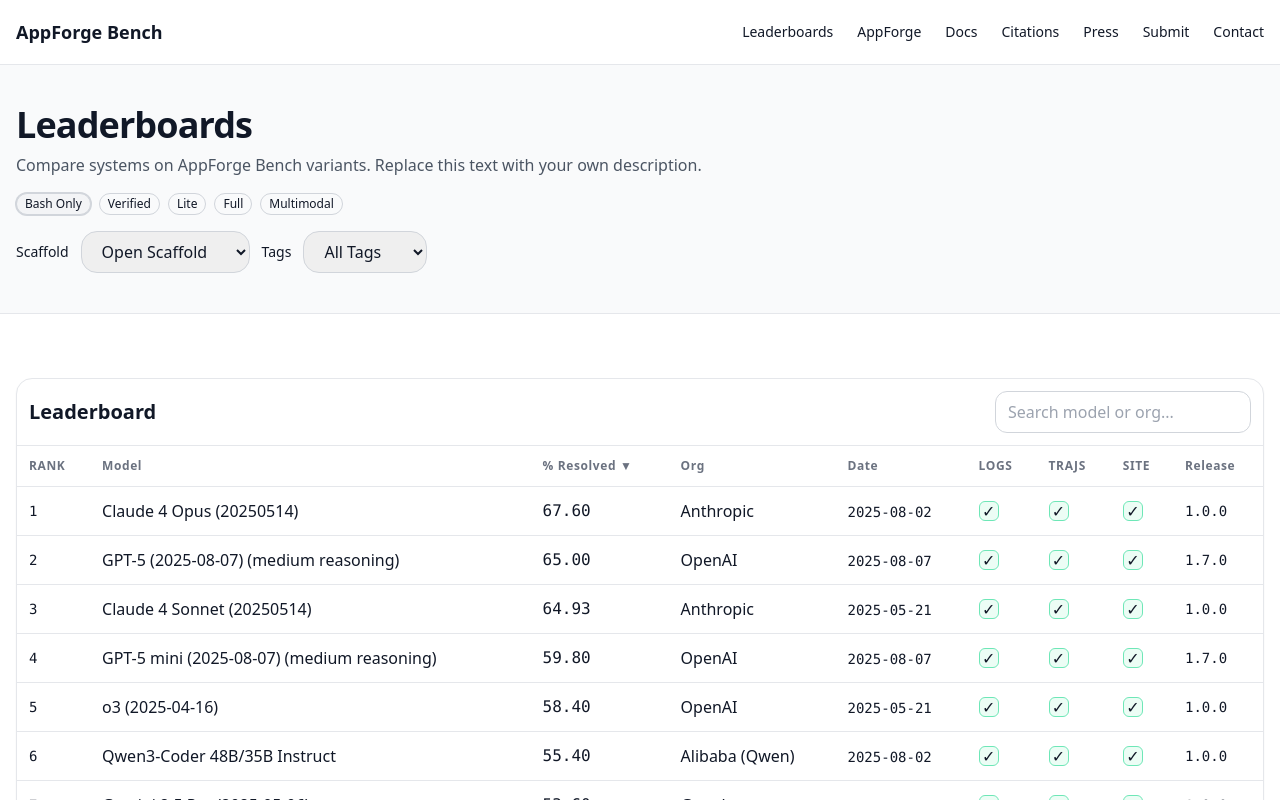
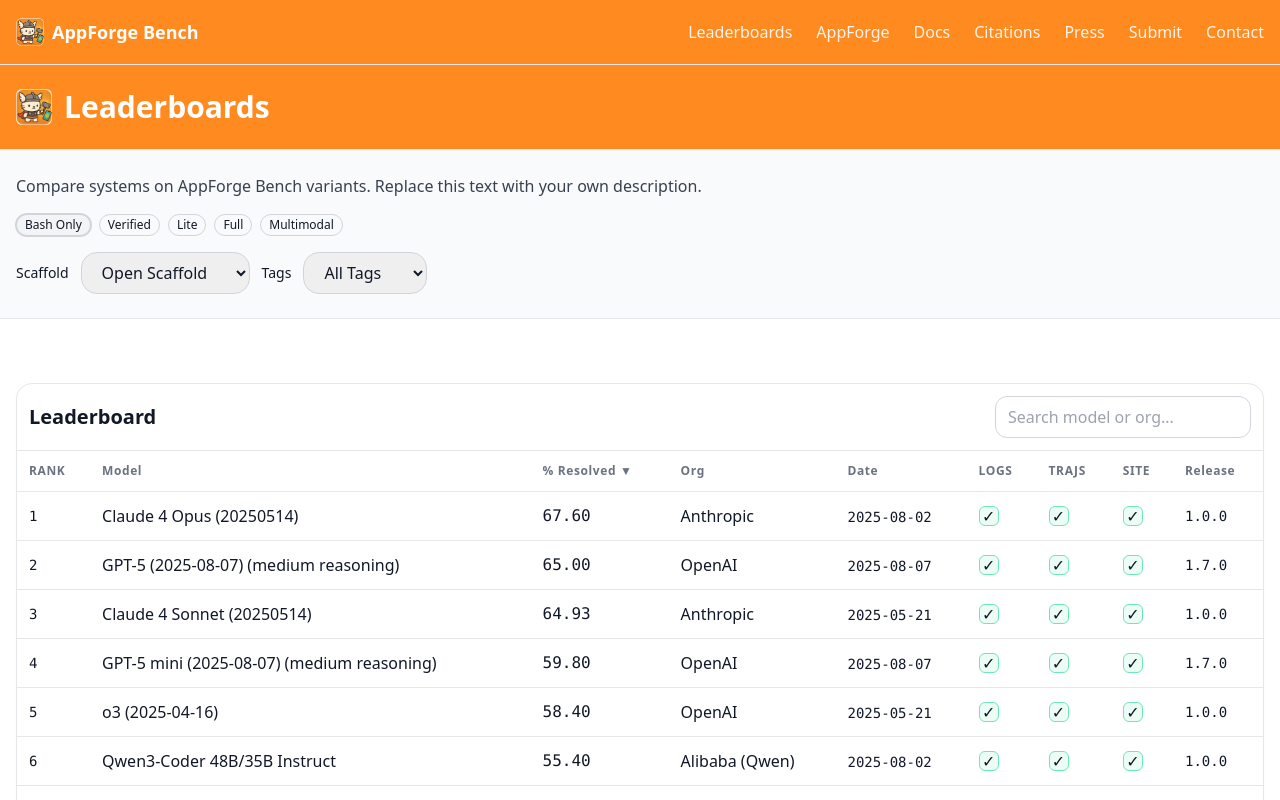
Before and after one commit to AppForge-Bench/appforge-bench.github.io, a Next.js app in the folder frontend/: page / in a window 1280 px wide. Shown: the top 800 px of the page. Built offline with nearby package versions, Linux system fonts and the light colour scheme.

Commit message:
Add files via upload

```diff
--- a/frontend/app/layout.tsx
+++ b/frontend/app/layout.tsx
@@ -1,6 +1,7 @@
 
 import "./globals.css";
 import Link from "next/link";
+import Image from "next/image";
 import { Github, Youtube, Twitter } from "lucide-react";
 
 export const metadata = {
@@ -8,21 +9,27 @@
   description: "AppForge Bench website."
 };
 
+const brand = "#FF8A1F";
+
 export default function RootLayout({ children }: { children: React.ReactNode }) {
   return (
     <html lang="en">
       <body>
-        <header className="border-b border-gray-200">
-          <div className="container flex items-center justify-between h-16">
-            <Link href="/" className="font-semibold text-lg">AppForge Bench</Link>
+        <header className="border-b" style={{background: brand}}>
+          <div className="container flex items-center justify-between h-16 text-white">
+            <Link href="/" className="flex items-center gap-2 font-semibold text-lg">
+              {/* Site icon */}
+              <Image src="/assets/appforge-icon.jpg" alt="AppForge" width={28} height={28} className="rounded-md" />
+              <span>AppForge Bench</span>
+            </Link>
             <nav className="hidden md:flex items-center gap-6">
-              <Link className="nav-link" href="/">Leaderboards</Link>
-              <Link className="nav-link" href="/AppForge">AppForge</Link>
-              <Link className="nav-link" href="/AppForge-Bench/">Docs</Link>
-              <Link className="nav-link" href="/citations">Citations</Link>
-              <Link className="nav-link" href="/press">Press</Link>
-              <Link className="nav-link" href="/submit">Submit</Link>
-              <Link className="nav-link" href="/contact">Contact</Link>
+              <Link className="hover:underline text-white/90 hover:text-white" href="/">Leaderboards</Link>
+              <Link className="hover:underline text-white/90 hover:text-white" href="/AppForge">AppForge</Link>
+              <Link className="hover:underline text-white/90 hover:text-white" href="/AppForge-Bench/">Docs</Link>
+              <Link className="hover:underline text-white/90 hover:text-white" href="/citations">Citations</Link>
+              <Link className="hover:underline text-white/90 hover:text-white" href="/press">Press</Link>
+              <Link className="hover:underline text-white/90 hover:text-white" href="/submit">Submit</Link>
+              <Link className="hover:underline text-white/90 hover:text-white" href="/contact">Contact</Link>
             </nav>
           </div>
         </header>
--- a/frontend/app/page.tsx
+++ b/frontend/app/page.tsx
@@ -1,6 +1,7 @@
 
 'use client';
 import React, { useState } from "react";
+import Image from "next/image";
 import DatasetTabs from "@/components/DatasetTabs";
 import FilterBar from "@/components/FilterBar";
 import LeaderboardTable from "@/components/LeaderboardTable";
@@ -8,14 +9,23 @@
 import news from "@/lib/data/news.json";
 import board from "@/lib/data/leaderboard.json";
 
+const brand = "#FF8A1F";
+
 export default function Page(){
   const [dataset, setDataset] = useState(board.datasets[0]);
   return (
     <main>
+      {/* Brand banner with icon */}
+      <section className="border-b" style={{background: brand}}>
+        <div className="container py-6 flex items-center gap-3 text-white">
+          <Image src="/assets/appforge-icon.jpg" alt="AppForge" width={36} height={36} className="rounded-md" />
+          <h1 className="text-2xl md:text-3xl font-semibold">Leaderboards</h1>
+        </div>
+      </section>
+
       <section className="bg-gray-50 border-b border-gray-200">
-        <div className="container py-10">
-          <h1 className="h1 mb-2">Leaderboards</h1>
-          <p className="text-gray-600">Compare systems on AppForge Bench variants. Replace this text with your own description.</p>
+        <div className="container py-6">
+          <p className="text-gray-700">Compare systems on AppForge Bench variants. Replace this text with your own description.</p>
           <div className="mt-4 flex flex-wrap gap-3 items-center">
             <DatasetTabs datasets={board.datasets} value={dataset} onChange={setDataset}/>
           </div>
```
Also changed, not shown: frontend/public/assets/appforge-icon.jpg (added).
